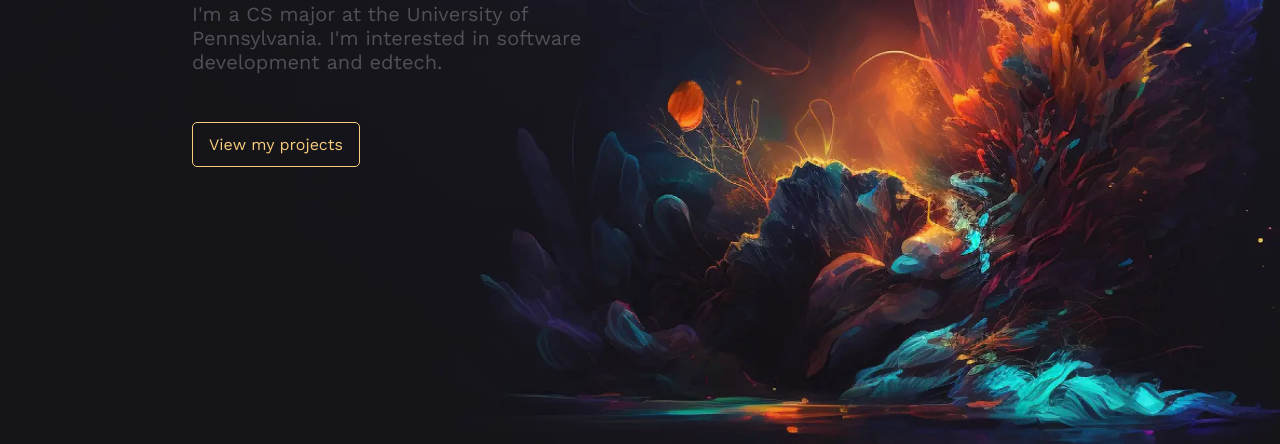
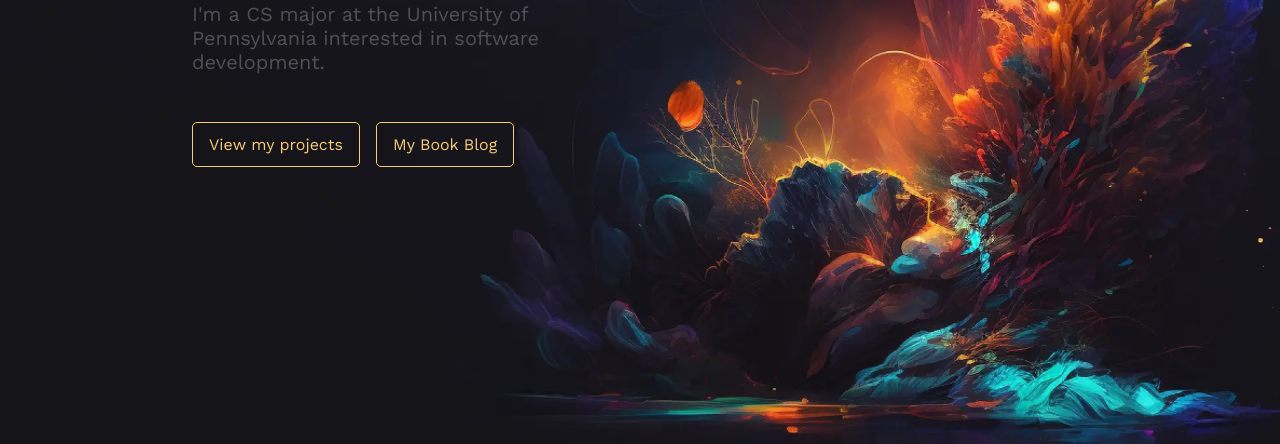
Before and after one commit to joshchen984/portfolio-v3, a Gatsby site: page / in a window 1280 px wide. Shown: the part 356-800 px from the top of the page. Built offline with nearby package versions, Linux system fonts and the light colour scheme; Gatsby itself is replaced by a stand-in of ours.

Commit message:
Put book review blog on hero page

```diff
--- a/src/components/Hero/index.tsx
+++ b/src/components/Hero/index.tsx
@@ -74,6 +74,11 @@ const TextWrapper = styled.div`
   }
 `;
 
+const ButtonContainer = styled.div`
+  display: flex;
+  gap: 1rem;
+`;
+
 const Hero = () => {
   return (
     <Wrapper>
@@ -83,12 +88,15 @@ const Hero = () => {
           <HelloText>Hello, my name is</HelloText>
           <Name>Josh Chen</Name>
           <About>
-            I'm a CS major at the University of Pennsylvania. I'm interested in
-            software development and edtech.
+            I'm a CS major at the University of Pennsylvania interested in
+            software development.
           </About>
-          <Button href="#projects" sameTab>
-            View my projects
-          </Button>
+          <ButtonContainer>
+            <Button href="#projects" sameTab>
+              View my projects
+            </Button>
+            <Button href="https://blog.joshchen984.com/">My Book Blog</Button>
+          </ButtonContainer>
         </HeroTextContainer>
       </TextWrapper>
     </Wrapper>
```
